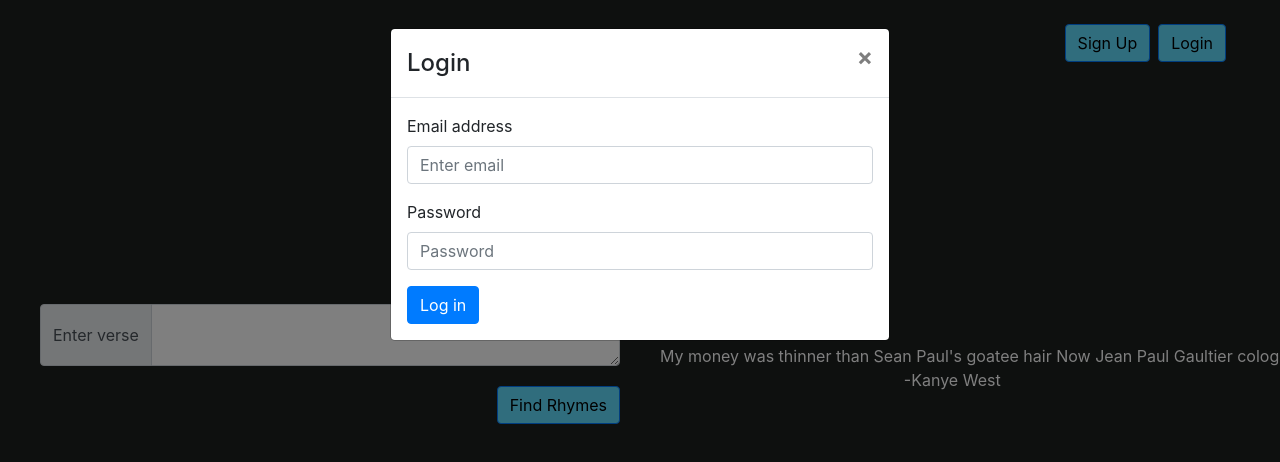
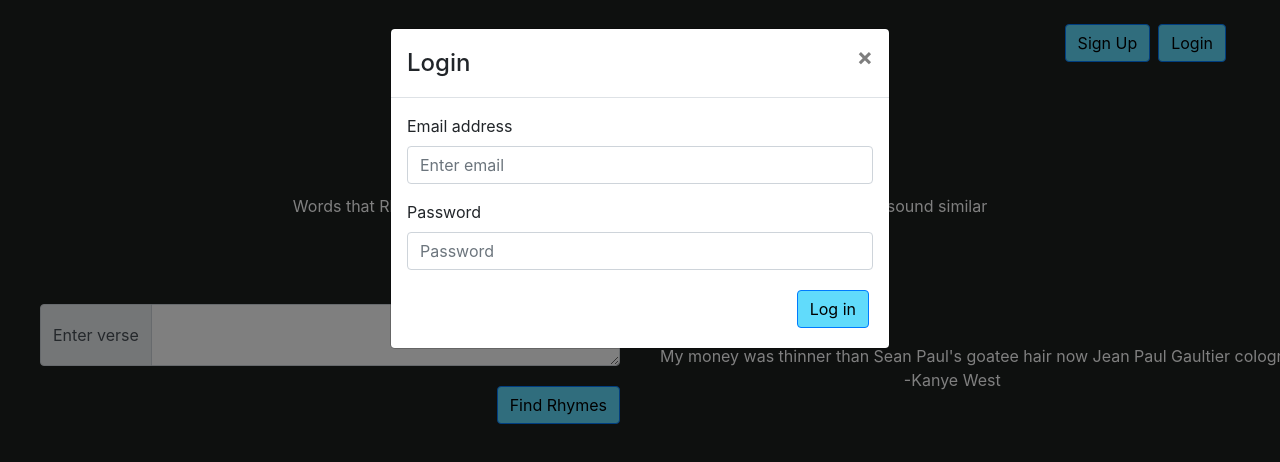
Before and after one commit to sonnannaeem/GhostRhymer, a React (Create React App) app in the folder frontend/: page / in a window 1280 px wide. Both pictures are taken after a click on the button "Login". Shown: the top 462 px of the page. Built offline with nearby package versions, Linux system fonts and the light colour scheme.

Commit message:
organized Home.css and Home.js
add more meaningful ids and classnames

```diff
--- a/frontend/src/components/Home.css
+++ b/frontend/src/components/Home.css
@@ -2,36 +2,27 @@
 #root {
   background-color: #1d201f;
 }
+.container-name {
+  width: 50%;
+  text-align: center;
+  margin: auto;
+}
 .app-name {
   font-family: "Lobster", sans-serif;
-
-  display: inline-block;
-  height: 100%;
   font-size: 50px;
   padding: 30px;
   color: #61dbfb;
 }
-.login-button {
-  color: #61dbfb;
-  background-color: black;
-  background-color: #61dbfb;
-  float: right;
-  color: black;
-  right: 30px;
-}
-.navbar {
-  background-color: #1d201f;
-}
 #nav-link {
   color: white;
+  margin: 30px;
 }
 #nav-link:hover {
   color: white;
-  font-weight: 900;
+  font-weight: 1000;
 }
 #user {
   color: #61dbfb;
-
   background-color: #61dbfb;
   float: right;
   color: black;
@@ -43,19 +34,11 @@
   background-color: black;
   transition: 0.8s ease;
 }
-.container-header {
-  width: 50%;
-  text-align: center;
-  margin: auto;
-}
 .user-action {
   margin-right: 50px;
   margin-top: 20px;
 }
 
-.nav-link {
-  margin: 30px;
-}
 .button-container {
   padding: 20px;
   float: left;
@@ -81,21 +64,16 @@
 }
 #submit {
   color: black;
-
   background-color: #61dbfb;
 }
 #submit:hover {
   color: black;
-
   background-color: white;
   transition: 0.9s ease;
 }
 #quote {
   color: white;
 }
-.textbox {
-  height: 120px;
-}
 
 #quote {
   white-space: pre;
--- a/frontend/src/components/Home.js
+++ b/frontend/src/components/Home.js
@@ -13,17 +13,17 @@ export default function Home() {
   const handleClick = () => {
     console.log("HANDLECLICK WORKS");
   };
-  const [show, setShow] = useState(false);
-  const [show2, setShow2] = useState(false);
+  const [showSignUp, setShow] = useState(false); //use sign up
+  const [showLogin, setShow2] = useState(false); //used for login
 
   const handleCloseSignUp = () => setShow(false);
-  const handleShowSignUp = () => setShow(true);
+  const handleShowSignUp = () => setShow(true); //used for signup
 
-  const handleCloseLogin = () => setShow2(false);
+  const handleCloseLogin = () => setShow2(false); //used for login
   const handleShowLogin = () => setShow2(true);
 
   const wordDisplayedInTextArea =
-    "My money was thinner than Sean Paul's goatee hair Now Jean Paul Gaultier cologne fill the air \n -Kanye West";
+    "My money was thinner than Sean Paul's goatee hair now Jean Paul Gaultier cologne fill the air \n -Kanye West";
 
   return (
     <div>
@@ -35,7 +35,7 @@ export default function Home() {
           Sign Up
         </Button>
       </div>
-      <Modal show={show} onHide={handleCloseSignUp}>
+      <Modal show={showSignUp} onHide={handleCloseSignUp}>
         <Modal.Header closeButton>
           <Modal.Title>Sign Up</Modal.Title>
         </Modal.Header>
@@ -44,9 +44,7 @@ export default function Home() {
             <Form.Group controlId="formBasicEmail">
               <Form.Label>Email address</Form.Label>
               <Form.Control type="email" placeholder="Enter email" />
-              <Form.Text className="text-muted">
-                We'll never share your email with anyone else.
-              </Form.Text>
+              <Form.Text className="text-muted"></Form.Text>
             </Form.Group>
 
             <Form.Group controlId="formBasicPassword">
@@ -54,13 +52,13 @@ export default function Home() {
               <Form.Control type="password" placeholder="Password" />
             </Form.Group>
 
-            <Button variant="primary" type="submit">
+            <Button id="user" type="submit">
               Sign Up
             </Button>
           </Form>
         </Modal.Body>
       </Modal>
-      <Modal show={show2} onHide={handleCloseLogin}>
+      <Modal show={showLogin} onHide={handleCloseLogin}>
         <Modal.Header closeButton>
           <Modal.Title>Login</Modal.Title>
         </Modal.Header>
@@ -76,23 +74,26 @@ export default function Home() {
               <Form.Control type="password" placeholder="Password" />
             </Form.Group>
 
-            <Button variant="primary" type="submit">
+            <Button id="user" type="submit">
               Log in
             </Button>
           </Form>
         </Modal.Body>
       </Modal>
-      <div className="container-header">
+      <div className="container-name">
         <h1 className="app-name">Ghost Rhymer</h1>
       </div>
 
       <Navbar className="navbar" expand="lg">
         <Nav className="m-auto">
           <Nav.Link id="nav-link" onClick={() => handleClick()}>
-            Rhymes
+            Words that Rhyme
           </Nav.Link>
           <Nav.Link id="nav-link" onClick={() => handleClick()}>
-            Synonyms
+            Words that Rhyme in context
+          </Nav.Link>
+          <Nav.Link id="nav-link" onClick={() => handleClick()}>
+            Words that sound similar
           </Nav.Link>
         </Nav>
       </Navbar>
```
